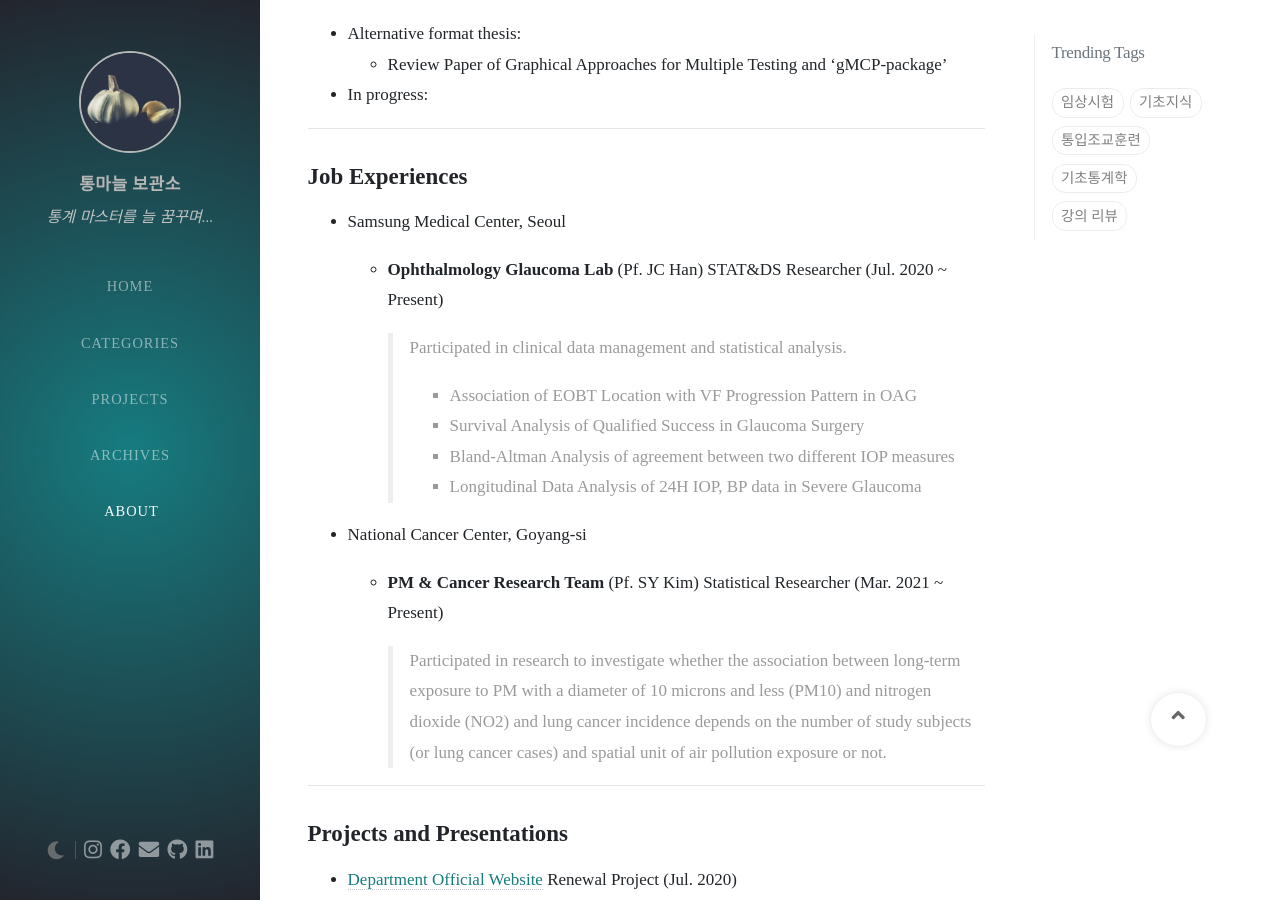
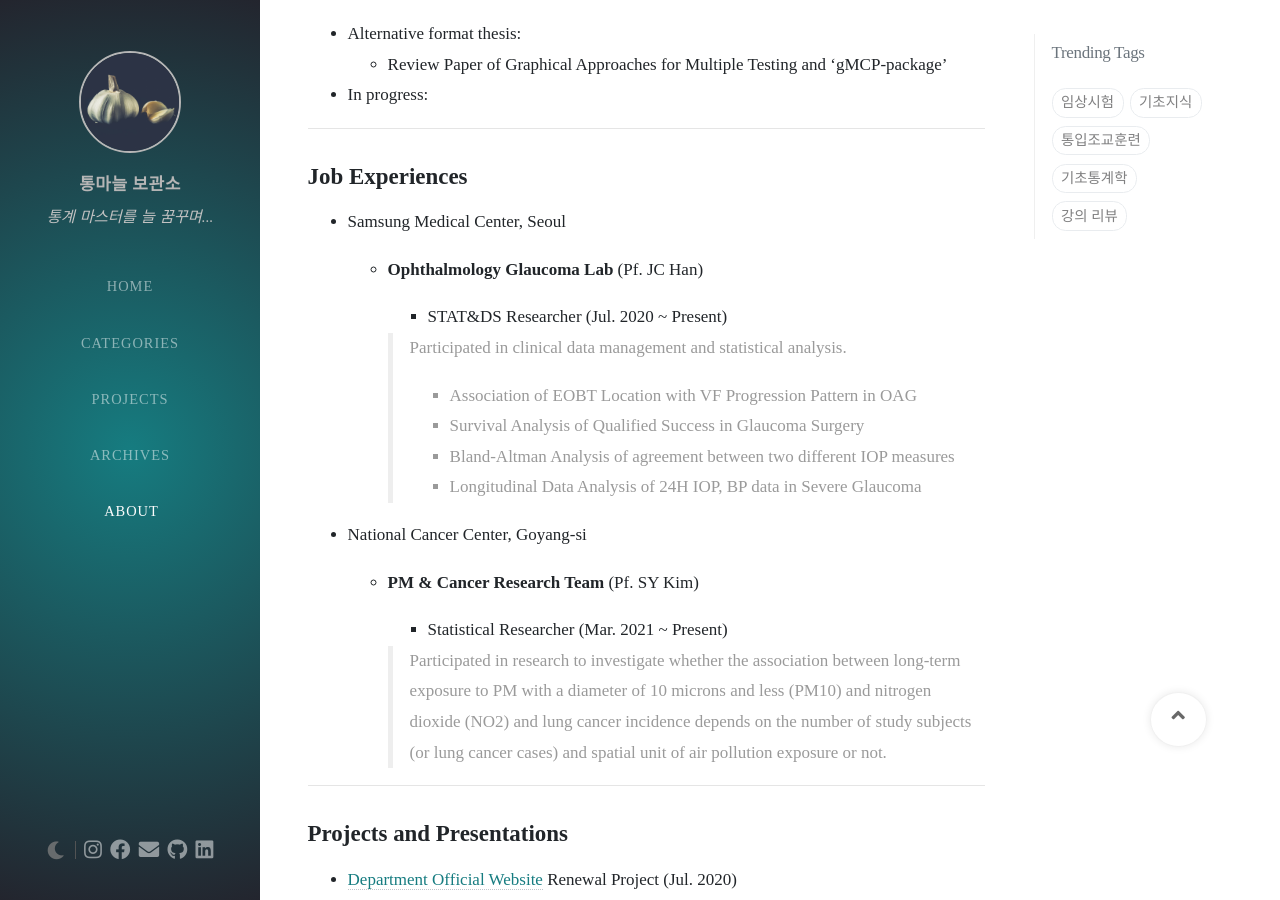
Before and after one commit to Johnnystats/Johnnystats.github.io, a Jekyll site: the page built from tabs/about.md, in a window 1280 px wide and 900 px high, scrolled down 2164 px. Built offline with Jekyll 4.4.1, drawn with Linux system fonts in a browser that asks for light colours; nearby versions of some CDN libraries.

```diff
--- a/tabs/about.md
+++ b/tabs/about.md
@@ -69,6 +69,7 @@ title: About me
 + Alternative format thesis:
   + Review Paper of Graphical Approaches for Multiple Testing and ‘gMCP-package’
 
+
 + In progress:
 
 ---
@@ -77,7 +78,9 @@ title: About me
 
 + Samsung Medical Center, Seoul
 
-  + **Ophthalmology Glaucoma Lab** (Pf. JC Han) STAT&DS Researcher (Jul. 2020 ~ Present)
+  + **Ophthalmology Glaucoma Lab** (Pf. JC Han)
+
+    + STAT&DS Researcher (Jul. 2020 ~ Present)
 
     > Participated in clinical data management and statistical analysis.
     >
@@ -88,10 +91,11 @@ title: About me
 
 + National Cancer Center, Goyang-si
 
-  + **PM & Cancer Research Team** (Pf. SY Kim) Statistical Researcher (Mar. 2021 ~ Present)
+  + **PM & Cancer Research Team** (Pf. SY Kim)
+
+    + Statistical Researcher (Mar. 2021 ~ Present)
 
     > Participated in research to investigate whether the association between long-term exposure to PM with a diameter of 10 microns and less (PM10) and nitrogen dioxide (NO2) and lung cancer incidence depends on the number of study subjects (or lung cancer cases) and spatial unit of air pollution exposure or not.
-    >
 
 ---
 
```
